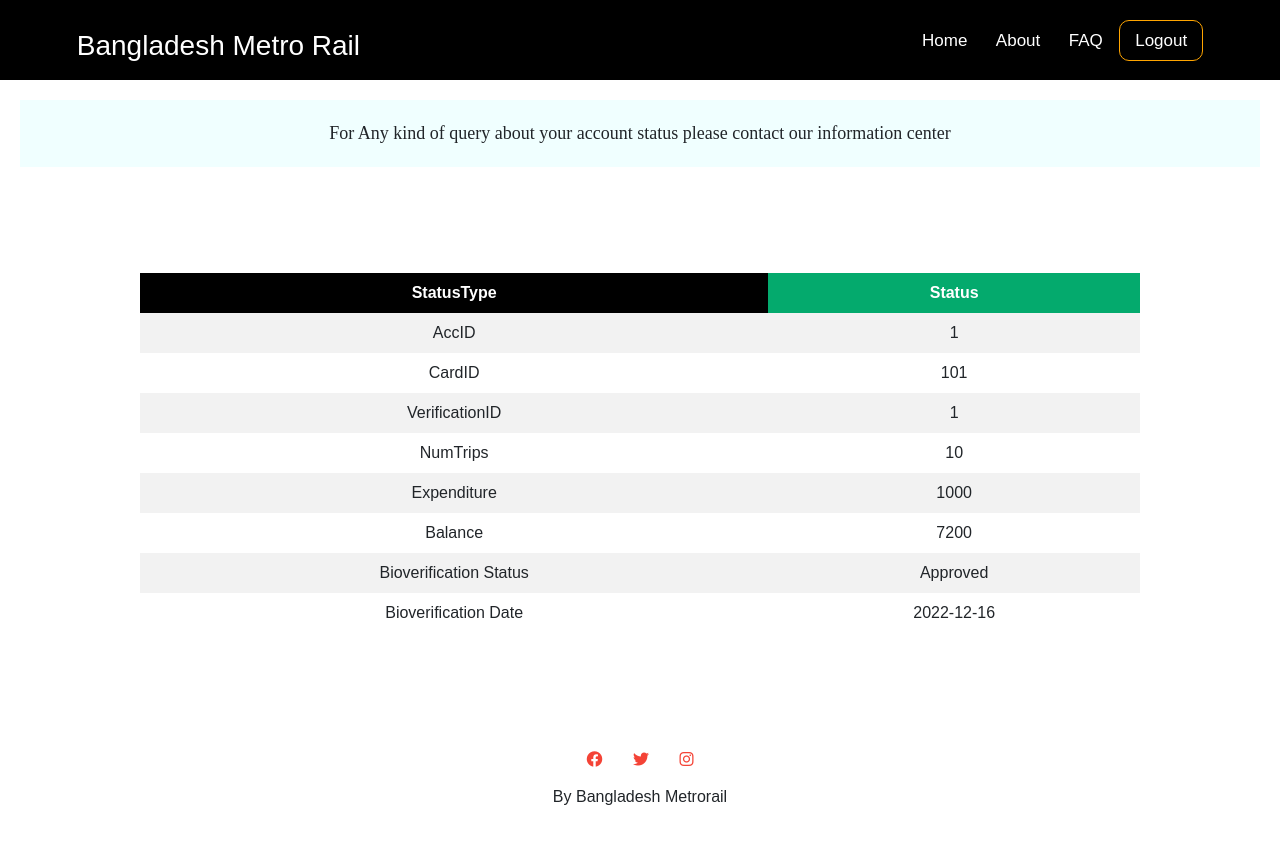
After one commit to ShrCodesNSU/Card-Enrollment-System, a Flask app: page /AccountStatus in a window 1280 px wide. The commit adds this page. Run offline with Flask 2, Linux system fonts and the light colour scheme; the visitor is signed in with stand-in values (Sample User, id 1); some libraries are stand-ins or nearby versions.

Commit message:
apply/account status/show profile

```diff
--- a/app.py
+++ b/app.py
@@ -48,6 +48,37 @@
 
 
 
+@app.route("/AccountStatus", methods = ["POST", "GET"])
+def AccountStatus():
+
+    accStat = db.execute("SELECT * FROM accountStatus WHERE AccId = :acc",acc=session["user_id"])
+    verifStat = db.execute("SELECT * FROM verifications WHERE AccId = :acc ", acc=session["user_id"])
+    if accStat:
+        cardId = accStat[0]["CardId"]
+        accId = accStat[0]["AccId"]
+        verifId = accStat[0]["VerifId"]
+        numTrips = accStat[0]["NumTrips"]
+        exp = accStat[0]["Expenditure"]
+        bal = accStat[0]["Balance"]
+    else:
+        cardId = "Not Issued"
+        accId = session["user_id"]
+        verifId = "Not Applied"
+        numTrips = "N/A"
+        exp = "N/A"
+        bal = "N/A"
+
+    if verifStat:
+        bioStat = verifStat[0]["BioStat"]
+        bioDate = verifStat[0]["BioDate"]
+    else:
+        bioStat = "Not Requested"
+        bioDate = "Not Requested"
+
+
+
+    return render_template("AccountStatus.html", AccID=accId, CardId=cardId, VerifId=verifId, NumTrips=numTrips, Expenditure=exp, Balance=bal, bioStat=bioStat, bioDate=bioDate)
+
 @app.route("/Apply", methods = ["POST", "GET"])
 def Apply():
     if request.method == "POST":
@@ -55,7 +86,7 @@
         dob = request.form.get("dob")
 
         db.execute("UPDATE userAccount SET NID=:nid, DOB=:dob, IsVerified='Pending' WHERE AccId = :acc", acc= session["user_id"], nid=nid, dob=dob)
-
+        session["userVerif"] = "Pending"
         return render_template("landing.html")
 
     else:
@@ -102,7 +133,9 @@
         if stat == "YES":
             bioDate = "2023-" + str(random.randint(1,12)) + "-" + str(random.randint(1,30))
             db.execute("INSERT INTO verifications(AccId,  BioStat, BioDate) VALUES (:acc, 'Pending', :date)", acc=acc, date=bioDate)
-
+            session["userVerif"] = "YES"
+            ver= db.execute("SELECT * FROM verifications WHERE AccId = :acc", acc=acc)
+            db.execute("INSERT INTO accountstatus (accId, cardId, verifId, numTrips, expenditure, balance) VALUES (:acc, :card, :ver, 0, 0, 0)", acc=acc, card=int(acc) + 100, ver=ver[0]["VerifId"])
 
 
         return render_template("offUserVerf.html", allReqs=allReqs)
--- a/static/style.css
+++ b/static/style.css
@@ -696,9 +696,41 @@
 }
 
 
+/*--AccountStatus--*/
+
+.Status_table_right{
+  padding: 20px;
+  /* margin-left: 300px;
+  margin-top: 50px; */
+
+  margin: 50px auto;
+}
+
+.query{
+  max-width: 100%;
+  text-align: center;
+  margin: 0 auto;
+  padding:20px;
+}
+
+.query p{
+font-family: 'Noto Sans JP', sans-serif;
+font-family: 'Roboto', sans-serif;
+font-family: 'Roboto Slab', serif;
+text-align: center;
+padding: 20px;
+background-color: azure;
+font-size: large;
+font-stretch: expanded;
+}
+/*
+.Status_table_right tr:hover{
+  background-color: white;
+} */
+
 /*--BioMetricVerification--*/
 
-tr:hover {background-color: coral;}
+/* tr:hover {background-color: coral;} */
 
 table {
   border-collapse: collapse;
--- /dev/null
+++ b/templates/AccountStatus.html
@@ -0,0 +1,56 @@
+{% extends "layout.html" %}
+
+
+{% block body %}
+<section>
+    <div class="query">
+        <p>For Any kind of query about your account status please contact our information center</p>
+    </div>
+</section>
+
+</section>
+<section class="Status_table_right">
+    <table>
+        <tr>
+            <th style="background-color: black;">StatusType</th>
+            <th>Status</th>
+        </tr>
+        <tr>
+            <td>AccID</td>
+            <td>{{ AccID }}</td>
+        </tr>
+        <tr>
+            <td>CardID</td>
+            <td>{{ CardId }}</td>
+        </tr>
+        <tr>
+            <td>VerificationID</td>
+            <td>{{ VerifId }}</td>
+        </tr>
+        <tr>
+            <td>NumTrips</td>
+            <td>{{ NumTrips }}</td>
+        </tr>
+        <tr>
+            <td>Expenditure</td>
+            <td>{{ Expenditure }}</td>
+        </tr>
+        <tr>
+            <td>Balance</td>
+            <td>{{ Balance }}</td>
+        </tr>
+        <tr>
+            <td>Bioverification Status</td>
+            <td>{{ bioStat }}</td>
+        </tr>
+        <tr>
+            <td>Bioverification Date</td>
+            <td>{{ bioDate }}</td>
+        </tr>
+    </table>
+</section>
+
+
+
+
+{% endblock %}
--- a/templates/layout.html
+++ b/templates/layout.html
@@ -37,6 +37,7 @@
 
 
                 {% if session.accType == "User" %}
+                <li><a href="AccountStatus">Profile</a></li>
                     {% if session.userVerif == "Yes" %}
                         <li><a href="Metrocard">Metrocard</a></li>
                     {% endif %}
```
Also changed, not shown: database.db, 1 other file.
